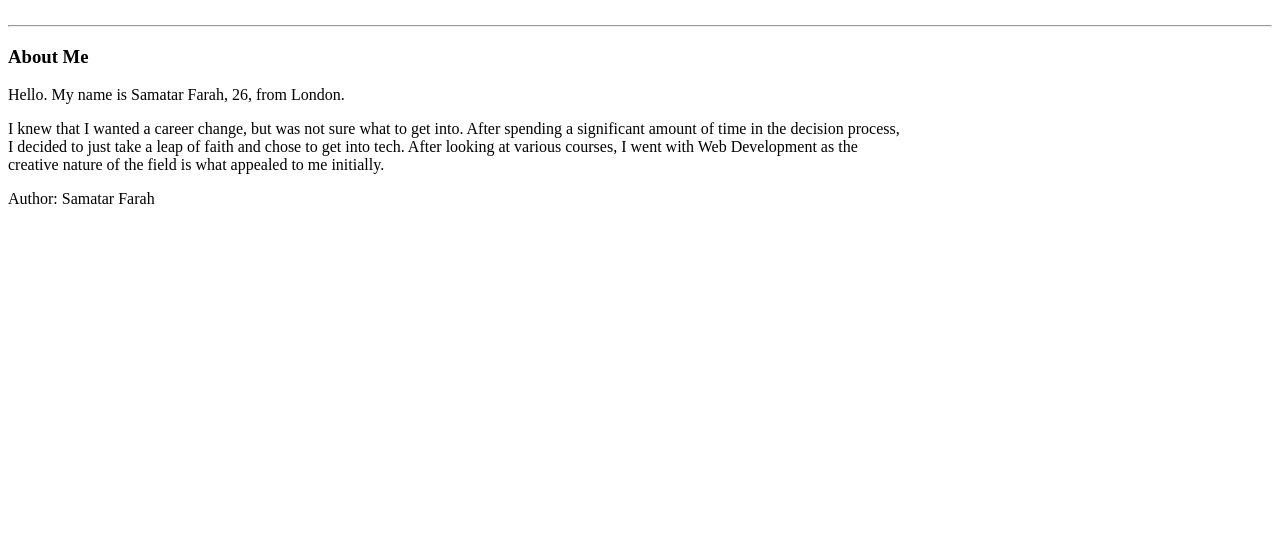
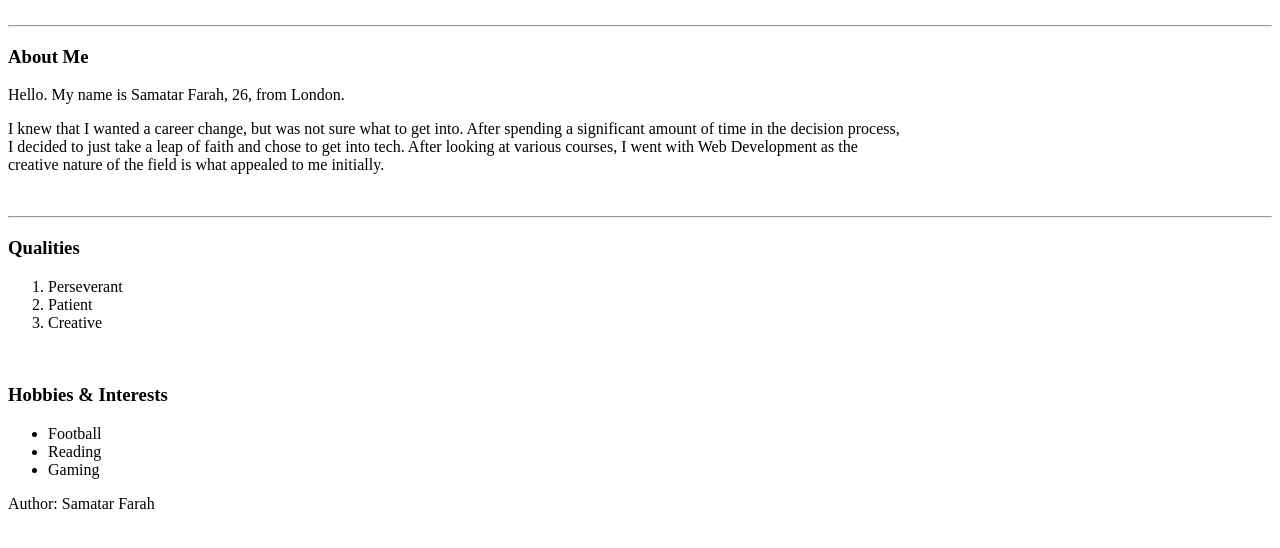
Before and after one commit to farahs0/HTMLFirstLesson, a plain HTML site: page Samatar.html in a window 1280 px wide. Shown: the part 128-676 px from the top of the page. Drawn offline with Linux system fonts and the light colour scheme.

Commit message:
Step 4 added lists

```diff
--- a/Samatar.html
+++ b/Samatar.html
@@ -19,6 +19,24 @@
 <p>I knew that I wanted a career change, but was not sure what to get into. After spending a significant amount of time in the decision process,
     <br>I decided to just take a leap of faith and chose to get into tech. After looking at various courses, I went with Web Development as the
     <br> creative nature of the field is what appealed to me initially.</p>
+
+
+<br>
+<hr>
+<h3>Qualities</h3>
+<ol>
+<li>Perseverant</li>
+<li>Patient</li>
+<li>Creative</li>
+    </ol>
+
+<br>
+<h3>Hobbies & Interests</h3>
+<ul>
+<li>Football</li>
+<li>Reading</li>
+<li>Gaming</li>
+</ul>
     </main>
 
     <footer>
```
